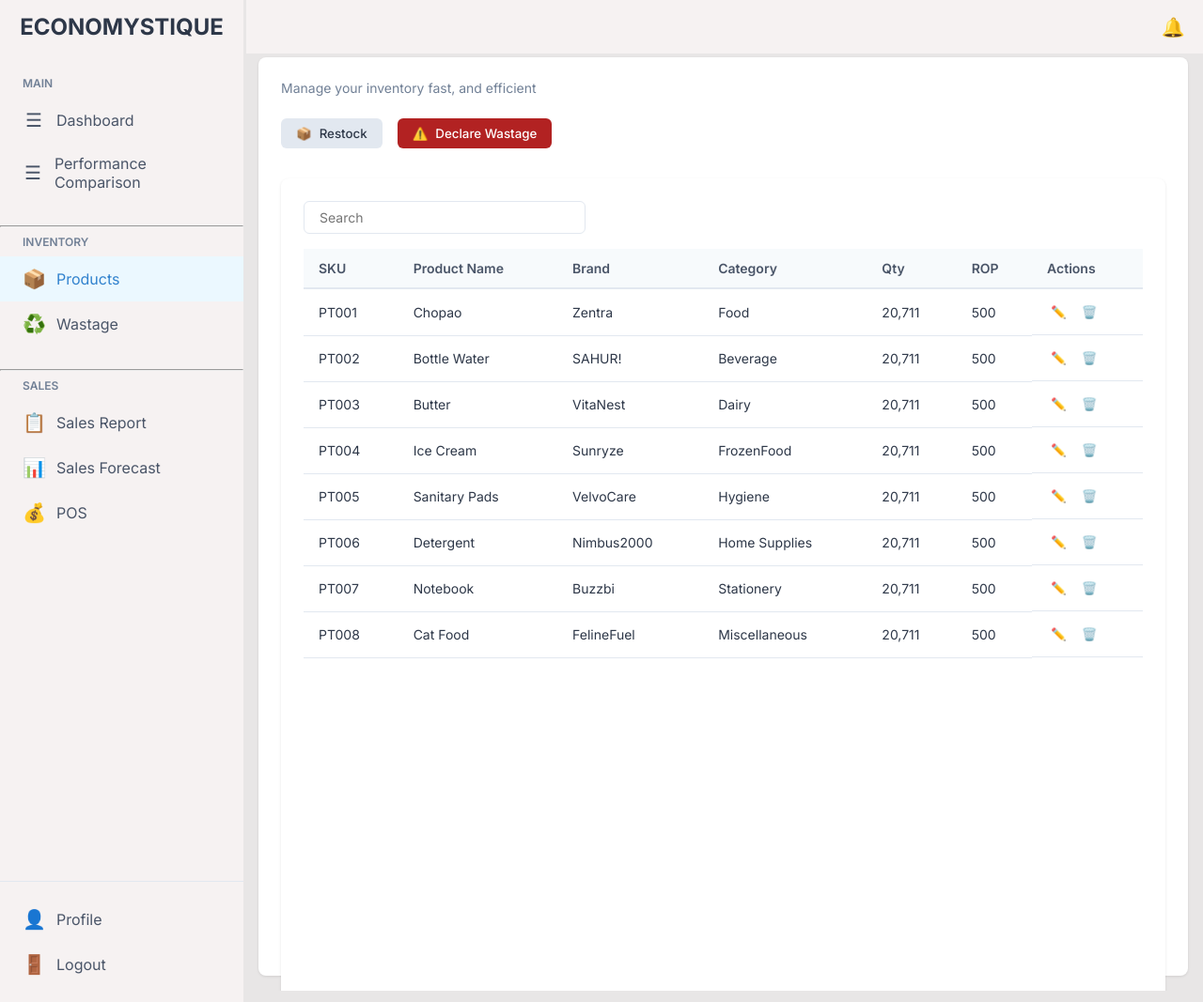
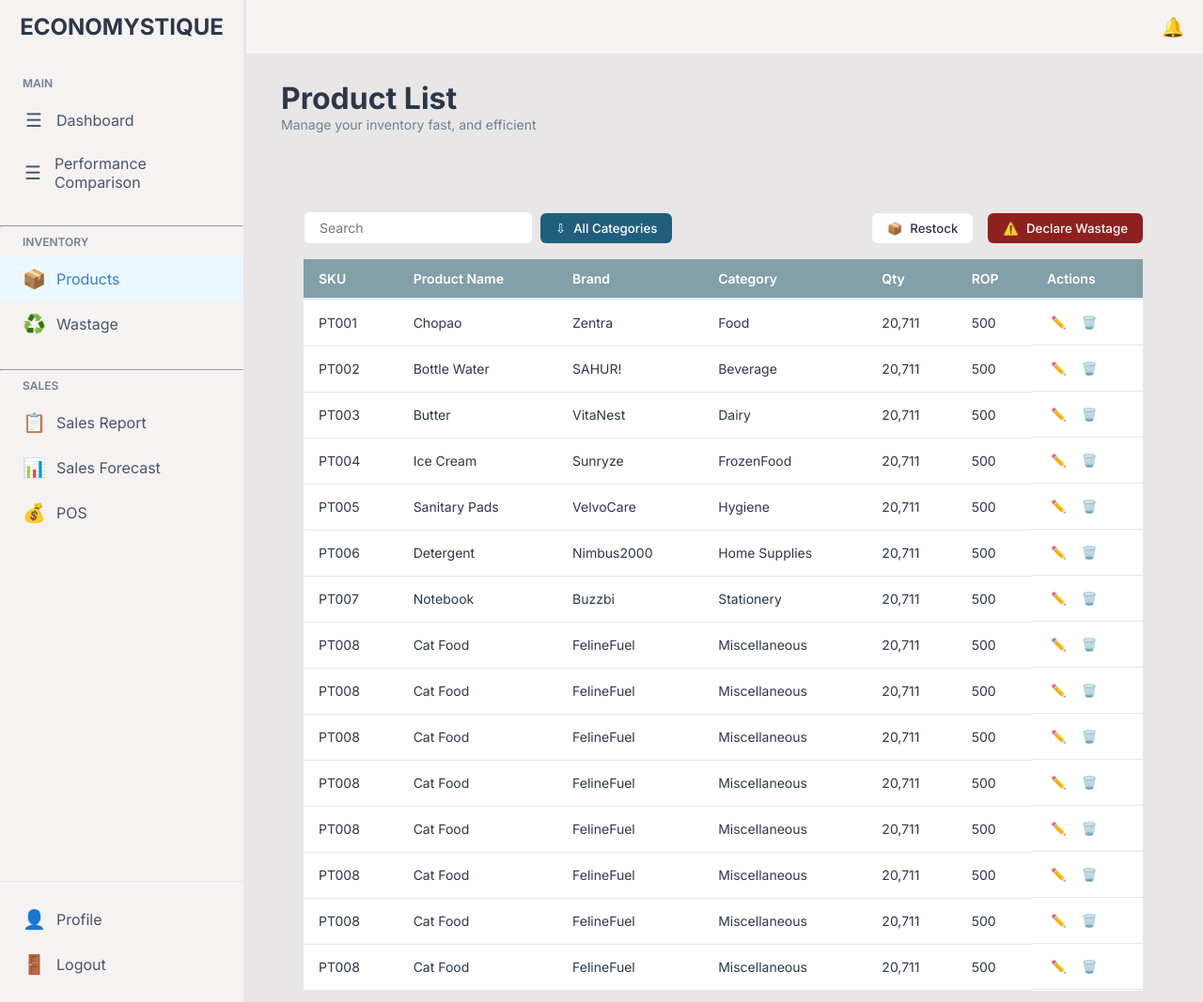
Before and after one commit to Economystique/EconomystiqueStoneKingdom, a Flask app: page /products in a window 1280 px wide. Shown: the whole page at 94% size. Run offline with Flask 3, Linux system fonts and the light colour scheme; a user stored in the database is signed in.

Commit message:
completed products UI

```diff
--- a/app.py
+++ b/app.py
@@ -262,8 +262,68 @@ def products():
             'quantity': '20,711',
             'rop': '500'
         },
+        {
+            'sku': 'PT008',
+            'product_name': 'Cat Food',
+            'category': 'Miscellaneous',
+            'brand': 'FelineFuel',
+            'quantity': '20,711',
+            'rop': '500'
+        },
+        {
+            'sku': 'PT008',
+            'product_name': 'Cat Food',
+            'category': 'Miscellaneous',
+            'brand': 'FelineFuel',
+            'quantity': '20,711',
+            'rop': '500'
+        },
+        {
+            'sku': 'PT008',
+            'product_name': 'Cat Food',
+            'category': 'Miscellaneous',
+            'brand': 'FelineFuel',
+            'quantity': '20,711',
+            'rop': '500'
+        },
+        {
+            'sku': 'PT008',
+            'product_name': 'Cat Food',
+            'category': 'Miscellaneous',
+            'brand': 'FelineFuel',
+            'quantity': '20,711',
+            'rop': '500'
+        },
+        {
+            'sku': 'PT008',
+            'product_name': 'Cat Food',
+            'category': 'Miscellaneous',
+            'brand': 'FelineFuel',
+            'quantity': '20,711',
+            'rop': '500'
+        },
+        {
+            'sku': 'PT008',
+            'product_name': 'Cat Food',
+            'category': 'Miscellaneous',
+            'brand': 'FelineFuel',
+            'quantity': '20,711',
+            'rop': '500'
+        },
+        {
+            'sku': 'PT008',
+            'product_name': 'Cat Food',
+            'category': 'Miscellaneous',
+            'brand': 'FelineFuel',
+            'quantity': '20,711',
+            'rop': '500'
+        }
     ]
-    return render_template('products.html', products=dummy_products)
+
+    # Extract categories
+    categories = sorted(set(product['category'] for product in dummy_products))
+
+    return render_template('products.html', products=dummy_products, categories=categories)
 
 @app.route('/sales')
 @login_required
--- a/static/css/inventory.css
+++ b/static/css/inventory.css
@@ -38,21 +38,30 @@
     border: none;
 }
 
-.btn-primary {
-    background-color: #B22222;
+.btn-category {
+    background-color: #215E7D;
     color: white;
 }
 
-.btn-primary:hover {
-    background-color: #8B0000;
+.btn-category:hover {
+    background-color: #123b50;
 }
 
-.btn-secondary {
-    background-color: #E2E8F0;
+.btn-wastage {
+    background-color: #8f2020;
+    color: white;
+}
+
+.btn-wastage:hover {
+    background-color: #6e1616;
+}
+
+.btn-restock {
+    background-color: white;
     color: #2D3748;
 }
 
-.btn-secondary:hover {
+.btn-restock:hover {
     background-color: #CBD5E0;
 }
 
@@ -64,8 +73,13 @@
     margin-bottom: 1rem;
 }
 
+.search-section {
+    display: flex;
+    align-items: center;
+    gap: 0.5rem;
+}
+
 .search-container {
-    flex: 1;
     max-width: 300px;
 }
 
@@ -81,19 +95,24 @@
 .search-input:focus {
     outline: none;
     border-color: #4299E1;
-    box-shadow: 0 0 0 3px rgba(66, 153, 225, 0.1);
+}
+
+.action-buttons {
+    display: flex;
+    gap: 1rem;
 }
 
 /* Inventory Table */
 .inventory-table {
+    background-color: white;
     width: 100%;
     border-collapse: collapse;
     font-size: 0.875rem;
 }
 
 .inventory-table th {
-    background-color: #F7FAFC;
-    color: #4A5568;
+    background-color: #839FA9;
+    color: white;
     font-weight: 600;
     text-align: left;
     padding: 0.75rem 1rem;
@@ -107,7 +126,7 @@
 }
 
 .inventory-table tbody tr:hover {
-    background-color: #F7FAFC;
+    background-color: #e7f4f8;
 }
 
 /* Table Actions */
@@ -148,8 +167,7 @@
 
 /* Content Area */
 .content {
-    background-color: white;
+    background-color: transparent;
     border-radius: 0.5rem;
     padding: 1.5rem;
-    box-shadow: 0 1px 3px rgba(0, 0, 0, 0.1);
 }
--- a/templates/products.html
+++ b/templates/products.html
@@ -4,29 +4,81 @@
 
 {% block extra_css %}
 <link rel="stylesheet" href="{{ url_for('static', filename='css/inventory.css') }}">
+<style>
+    .dropdown {
+        position: relative;
+        display: inline-block;
+    }
+
+    .dropdown-content {
+        display: none;
+        position: absolute;
+        background-color: #f9f9f9;
+        min-width: 160px;
+        box-shadow: 0px 8px 16px 0px rgba(0,0,0,0.2);
+        z-index: 1;
+        border-radius: 4px;
+    }
+
+    .dropdown-content a {
+        color: black;
+        padding: 12px 16px;
+        text-decoration: none;
+        display: block;
+        cursor: pointer;
+    }
+
+    .dropdown-content a:hover {
+        background-color: #f1f1f1;
+    }
+
+    .show {
+        display: block;
+    }
+
+    .active-category {
+        background-color: #e9ecef;
+    }
+</style>
 {% endblock %}
 
-{% block header_title %}Product List{% endblock %}
+<!-- {% block header_title %}Product List{% endblock %} -->
 
 {% block content %}
+<h1>Product List</h1>
 <div class="content-header">
     <p class="subtitle">Manage your inventory fast, and efficient</p>
-    <div class="header-actions">
-        <button class="btn btn-secondary">
-            <span class="icon">📦</span>
-            Restock
-        </button>
-        <button class="btn btn-primary">
-            <span class="icon">⚠️</span>
-            Declare Wastage
-        </button>
-    </div>
+    <br>
 </div>
 
 <div class="content">
     <div class="table-toolbar">
-        <div class="search-container">
-            <input type="text" placeholder="Search" class="search-input">
+        <div class="search-section">
+            <div class="search-container">
+                <input type="text" placeholder="Search" class="search-input">
+            </div>
+            <div class="dropdown">
+                <button class="btn btn-category" id="categoryBtn">
+                    <span class="icon">⇩</span>
+                    <span id="selectedCategory">All Categories</span>
+                </button>
+                <div id="categoryDropdown" class="dropdown-content">
+                    <a data-category="all">All Categories</a>
+                    {% for category in categories %}
+                    <a data-category="{{ category }}">{{ category }}</a>
+                    {% endfor %}
+                </div>
+            </div>
+        </div>
+        <div class="action-buttons">
+            <button class="btn btn-restock">
+                <span class="icon">📦</span>
+                Restock
+            </button>
+            <button class="btn btn-wastage">
+                <span class="icon">⚠️</span>
+                Declare Wastage
+            </button>
         </div>
     </div>
 
@@ -45,7 +97,7 @@
             </thead>
             <tbody>
                 {% for product in products %}
-                <tr>
+                <tr data-category="{{ product.category }}">
                     <td>{{ product.sku }}</td>
                     <td>{{ product.product_name }}</td>
                     <td>{{ product.brand }}</td>
@@ -67,18 +119,60 @@
 {% block extra_js %}
 <script>
 document.addEventListener('DOMContentLoaded', function() {
-    // Search functionality
+    // Dropdown functionality
+    const categoryBtn = document.getElementById('categoryBtn');
+    const categoryDropdown = document.getElementById('categoryDropdown');
+    const selectedCategory = document.getElementById('selectedCategory');
     const searchInput = document.querySelector('.search-input');
     const tableRows = document.querySelectorAll('.inventory-table tbody tr');
 
+    // Toggle dropdown
+    categoryBtn.addEventListener('click', function() {
+        categoryDropdown.classList.toggle('show');
+    });
+
+    // Close dropdown when clicking outside
+    window.addEventListener('click', function(e) {
+        if (!categoryBtn.contains(e.target)) {
+            categoryDropdown.classList.remove('show');
+        }
+    });
+
+    // Category selection
+    categoryDropdown.addEventListener('click', function(e) {
+        if (e.target.tagName === 'A') {
+            const category = e.target.getAttribute('data-category');
+            selectedCategory.textContent = e.target.textContent;
+            filterProducts(category, searchInput.value);
+            categoryDropdown.classList.remove('show');
+
+            // Update active category
+            document.querySelectorAll('.dropdown-content a').forEach(a => {
+                a.classList.remove('active-category');
+            });
+            e.target.classList.add('active-category');
+        }
+    });
+
+    // Search functionality
     searchInput.addEventListener('input', function(e) {
-        const searchTerm = e.target.value.toLowerCase();
+        const category = selectedCategory.textContent === 'All Categories' ? 'all' : selectedCategory.textContent;
+        filterProducts(category, e.target.value);
+    });
+
+    // Combined filter function
+    function filterProducts(category, searchTerm) {
+        searchTerm = searchTerm.toLowerCase();
 
         tableRows.forEach(row => {
+            const rowCategory = row.getAttribute('data-category');
             const text = row.textContent.toLowerCase();
-            row.style.display = text.includes(searchTerm) ? '' : 'none';
+            const matchesCategory = category === 'all' || rowCategory === category;
+            const matchesSearch = text.includes(searchTerm);
+
+            row.style.display = matchesCategory && matchesSearch ? '' : 'none';
         });
-    });
+    }
 });
 </script>
 {% endblock %}
```
